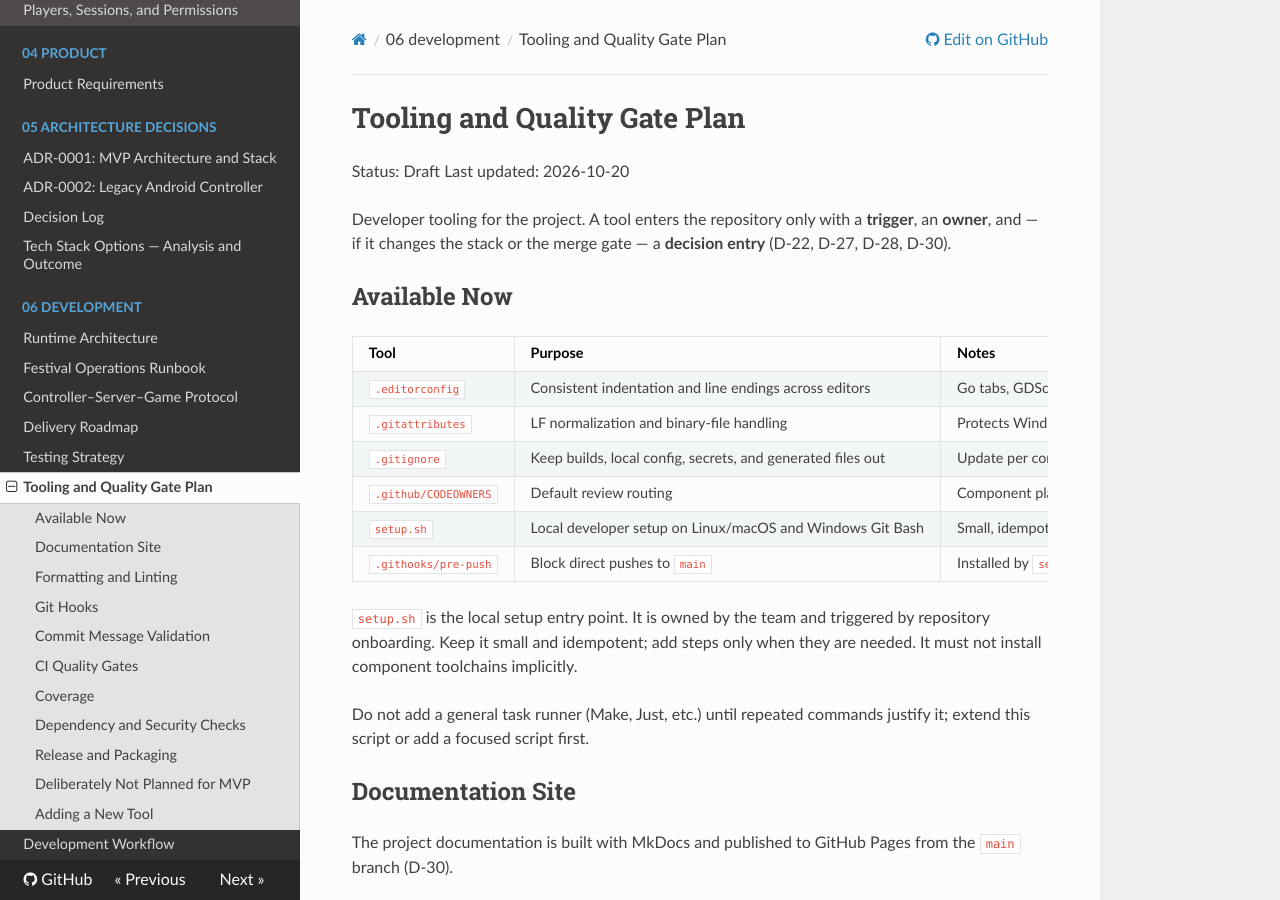
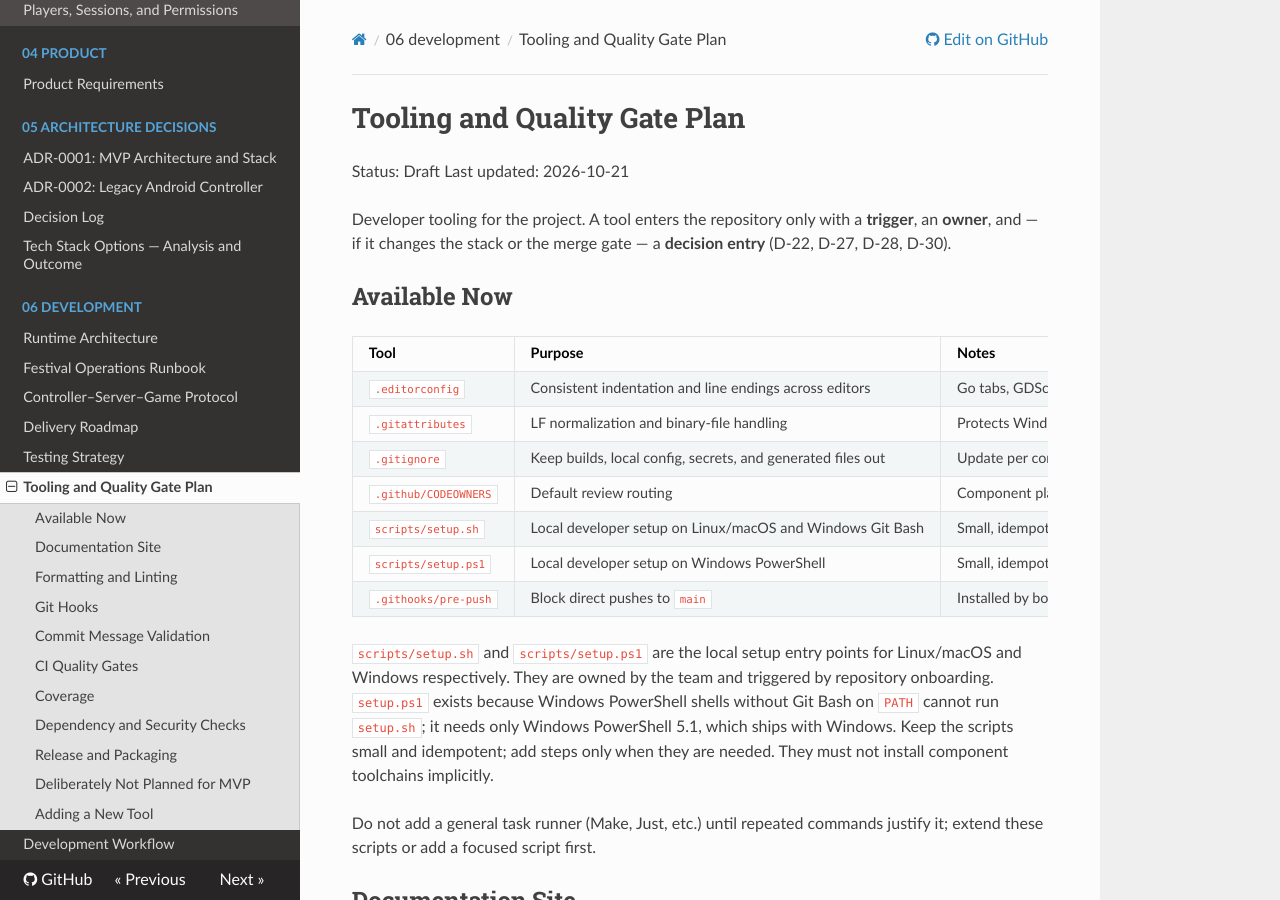
Before and after one commit to PSZLBit/ProszkowskaDrift, an MkDocs documentation site: the page built from documentation/06-development/tooling-plan.md, in a window 1280 px wide and 900 px high. Built offline with MkDocs 1.6.1, drawn with Linux system fonts in a browser that asks for light colours; nearby versions of some CDN libraries; some of the changed text lies outside the part shown.

Commit message:
feat: creating script for windows

```diff
--- a/documentation/06-development/tooling-plan.md
+++ b/documentation/06-development/tooling-plan.md
@@ -1,7 +1,7 @@
 # Tooling and Quality Gate Plan
 
 Status: Draft
-Last updated: 2026-10-20
+Last updated: 2026-10-21
 
 Developer tooling for the project. A tool enters the repository only with a
 **trigger**, an **owner**, and — if it changes the stack or the merge gate — a
@@ -15,15 +15,20 @@ Developer tooling for the project. A tool enters the repository only with a
 | `.gitattributes` | LF normalization and binary-file handling | Protects Windows/Linux collaboration |
 | `.gitignore` | Keep builds, local config, secrets, and generated files out | Update per component after scaffold |
 | `.github/CODEOWNERS` | Default review routing | Component placeholders to fill when roles are assigned |
-| `setup.sh` | Local developer setup on Linux/macOS and Windows Git Bash | Small, idempotent; installs hooks; no task runner |
-| `.githooks/pre-push` | Block direct pushes to `main` | Installed by `setup.sh` |
+| `scripts/setup.sh` | Local developer setup on Linux/macOS and Windows Git Bash | Small, idempotent; installs hooks; no task runner |
+| `scripts/setup.ps1` | Local developer setup on Windows PowerShell | Small, idempotent; installs hooks; no task runner |
+| `.githooks/pre-push` | Block direct pushes to `main` | Installed by both setup scripts |
 
-`setup.sh` is the local setup entry point. It is owned by the team and triggered
-by repository onboarding. Keep it small and idempotent; add steps only when they
-are needed. It must not install component toolchains implicitly.
+`scripts/setup.sh` and `scripts/setup.ps1` are the local setup entry points for
+Linux/macOS and Windows respectively. They are owned by the team and triggered
+by repository onboarding. `setup.ps1` exists because Windows PowerShell shells
+without Git Bash on `PATH` cannot run `setup.sh`; it needs only Windows
+PowerShell 5.1, which ships with Windows. Keep the scripts small and
+idempotent; add steps only when they are needed. They must not install
+component toolchains implicitly.
 
 Do not add a general task runner (Make, Just, etc.) until repeated commands
-justify it; extend this script or add a focused script first.
+justify it; extend these scripts or add a focused script first.
 
 ## Documentation Site
 
@@ -59,8 +64,9 @@ Add per component, when the component exists.
 - `.githooks/pre-commit`: run formatters/linters on changed files only, once the
   toolchains exist. It must stay fast (a few seconds). Document an emergency
   bypass; do not make a hook required for correctness.
-- `.githooks/pre-push`: blocks direct pushes to `main`; `setup.sh` installs it.
-  The hook is a local convenience; GitHub rules remain the enforcement.
+- `.githooks/pre-push`: blocks direct pushes to `main`; the setup scripts
+  install it. The hook is a local convenience; GitHub rules remain the
+  enforcement.
 - Do not add a hook before its tool is configured. A missing binary must not
   break commits.
 
```
Also changed, not shown: README.md (+18 -6 lines), documentation/06-development/testing.md (+14 -10 lines), documentation/06-development/workflow.md (+5 -3 lines), 3 other files.
